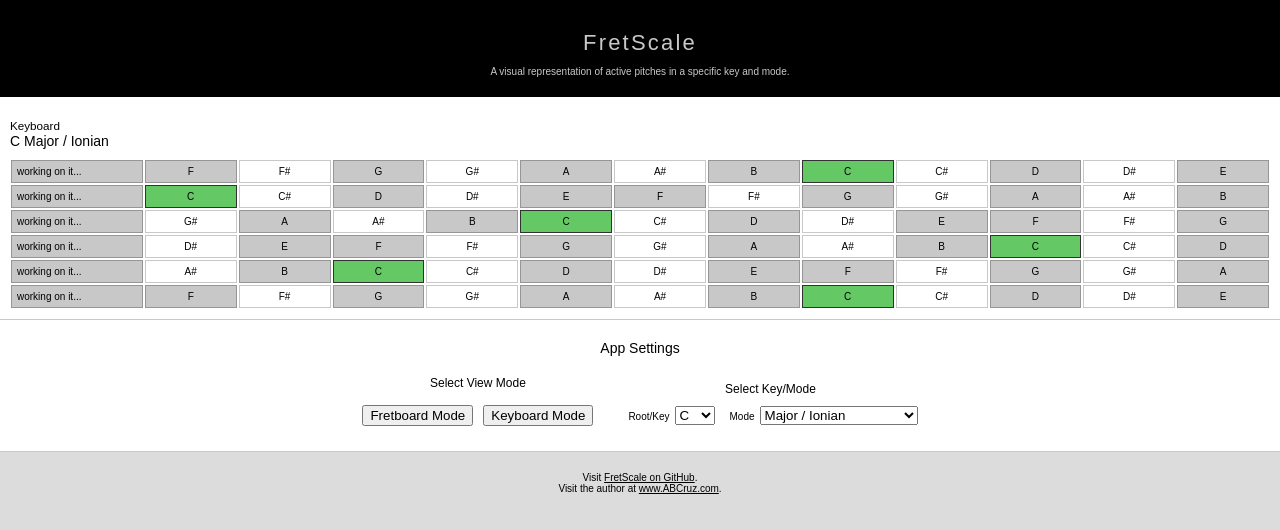
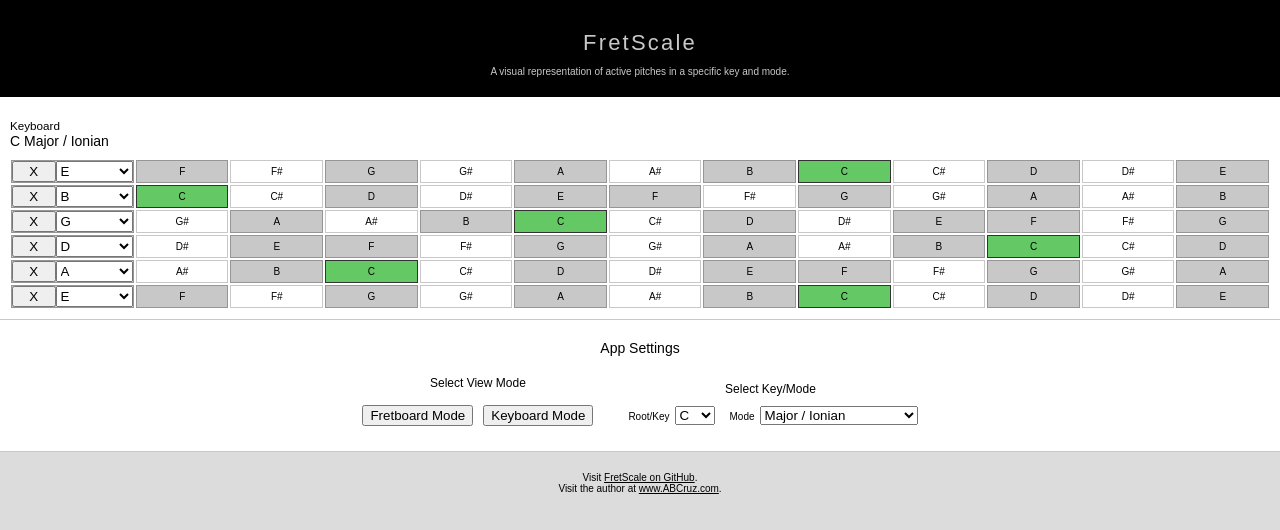
Before and after one commit to samhain13/fretscale-view, a React (Create React App) app: page / in a window 1280 px wide. Shown: the top 530 px of the page. Built offline with nearby package versions, Linux system fonts and the light colour scheme; the HTML template or start-up script is replaced by a standard one.

Commit message:
added string removal, tuning

```diff
--- a/src/App.js
+++ b/src/App.js
@@ -23,6 +23,11 @@ class App extends Component {
     if (this.state.app_mode === 'fretboard') {
       return <Fretboard
         frets={this.state.fretboard_frets}
+        remove_string={(stringIndex) => this.removeString(stringIndex)}
+        set_tuning={
+          (pitchIndex, stringIndex) =>
+          this.setStringTuning(pitchIndex, stringIndex)
+        }
         title={this.getViewModeTitle()}
         tuning={this.state.fretboard_tuning.slice()}
         valid_notes={this.getValidNotes()}
@@ -61,12 +66,24 @@ class App extends Component {
     )
   }
 
+  removeString (stringIndex) {
+    let tuning = this.state.fretboard_tuning.slice()
+    tuning.splice(stringIndex, 1)
+    this.setState({fretboard_tuning: tuning})
+  }
+
   setAppMode (appMode) {
     this.setState({app_mode: appMode})
   }
 
   setFormula (formulaIndex) {
     this.setState({current_formula: formulaIndex})
+  }
+
+  setStringTuning (pitchIndex, stringIndex) {
+    let tuning = this.state.fretboard_tuning.slice()
+    tuning[stringIndex] = PITCH_NAMES[pitchIndex]
+    this.setState({fretboard_tuning: tuning})
   }
 
   setPitch (pitchIndex) {
--- a/src/components-fretboard.js
+++ b/src/components-fretboard.js
@@ -11,6 +11,37 @@ class InstrumentString extends Component {
     } else {
       return 'inactive-pitch'
     }
+  }
+
+  getTunerForm (current_pitch_index) {
+    return (
+      <form className='tuner-form'>
+        <input
+          onClick={() => this.props.remove_string(this.props.string_index)}
+          type='button'
+          value='X'
+        />
+        <select
+          value={current_pitch_index}
+          onChange={this.handleTuningChange.bind(this)}
+        >
+          {PITCH_NAMES.map((pitchName, index) => {
+            return (
+              <option
+                key={'tune-' + this.props.string_index + '-' + index}
+                value={index}
+              >
+                {pitchName}
+              </option>
+            )
+          })}
+        </select>
+      </form>
+    )
+  }
+
+  handleTuningChange (event) {
+    this.props.set_tuning(Number(event.target.value), this.props.string_index)
   }
 
   renderFrets () {
@@ -27,7 +58,7 @@ class InstrumentString extends Component {
           key={this.props.key_string + '-' + i}
           className={this.getFretClass(pitchName)}
         >
-          {(i > 0) ? pitchName : 'working on it...'}
+          {(i > 0) ? pitchName : this.getTunerForm(start_index)}
         </li>
       )
     }
@@ -54,6 +85,9 @@ class Fretboard extends Component {
           key={'fret-string-' + i}
           key_string={'fret-string-' + i}
           root={strings[i]}
+          remove_string={this.props.remove_string}
+          set_tuning={this.props.set_tuning}
+          string_index={strings.length - i - 1}
           valid_notes={this.props.valid_notes}
         />
       )
--- a/src/index.css
+++ b/src/index.css
@@ -88,6 +88,7 @@ a:focus, a:hover {
     }
     .instrument-string li:first-child {
         flex-basis: 150px;
+        padding: 0px;
         text-align: left;
     }
 
```
